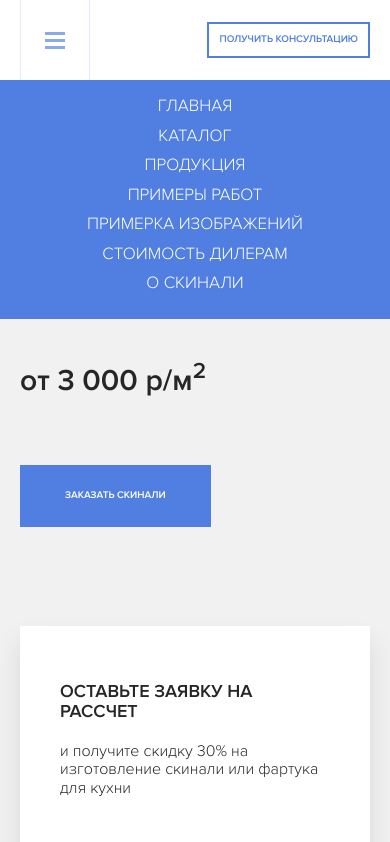
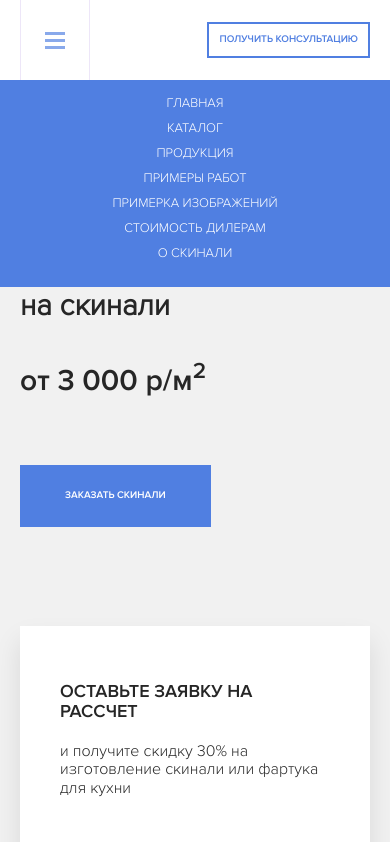
Before and after one commit to ASKaranko/fabrika_skinali, a plain HTML site: page index.html in a window 390 px wide. Shown: the top 842 px of the page. Drawn offline with nearby package versions, Linux system fonts and the light colour scheme; a script that the page names is missing.

Commit message:
Мелкие доработки по menu для адаптива

```diff
--- a/sass/blocks/_navbar.sass
+++ b/sass/blocks/_navbar.sass
@@ -41,6 +41,7 @@
   &_active
     transform: translateY(0%)
     opacity: 1
+    z-index: 2
   &__nav
     display: flex
     align-items: center
@@ -86,6 +87,17 @@
   .navbar
     &__mobile, &__landline
       display: none
+  .menu
+    &__nav
+      justify-content: space-between
+    &__link
+      font-size: 13px
+@media all and (max-width: 767px)
+  .menu
+    &__nav
+      flex-direction: column
+    &__link
+      margin-bottom: 10px
 @media all and (max-width: 575px)
   .navbar
     &__logo
```
Also changed, not shown: css/style.css, 1 other file.
